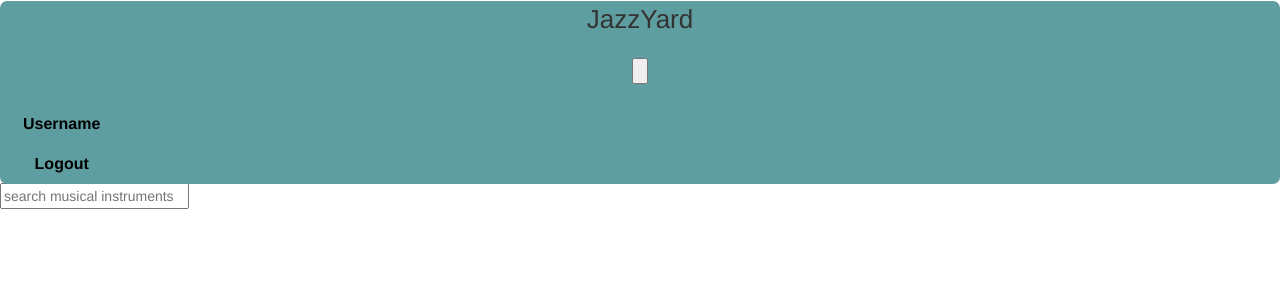
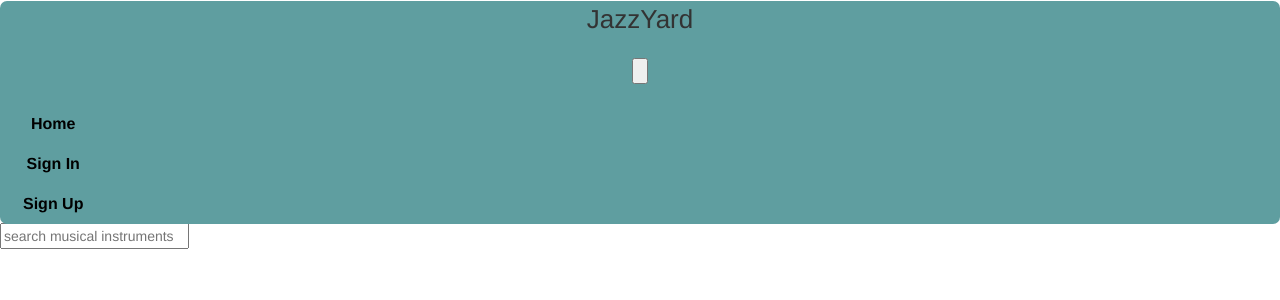
Before and after one commit to Naveen2369/B9IS123_PROGRAMMING_FOR_INFORMATION_SYSTEMS, a Python web app: template Jazzyard/templates/home.html in a window 1280 px wide. Shown: the top 300 px of the page. Run offline with Jinja, Linux system fonts and the light colour scheme; the template is opened without the code that fills it, so the values that code supplies are empty; some libraries are stand-ins or nearby versions.

Commit message:
added validation to show the menu items based on user login

```diff
--- a/Jazzyard/templates/template.html
+++ b/Jazzyard/templates/template.html
@@ -46,8 +46,15 @@
 
         <div class="nav" style="float:left">
 
-          <a class="nav-item nav-link" id="username" >Username</a>
-          <a class="nav-item nav-link" id="logout" href="/logout">Logout</a>
+            {% if user.is_authenticated %}
+            <a class="nav-item nav-link" id="username" >{{ user.first_name }}</a>
+            <a class="nav-item nav-link" id="logout" href="/logout">Logout</a>
+            {% else %}
+
+            <a class="nav-item nav-link" id="home" href="/">Home</a>
+            <a class="nav-item nav-link" id="login" href="/login">Sign In</a>
+            <a class="nav-item nav-link" id="signUp" href="/sign-up">Sign Up</a>
+            {% endif %}
 
         </div>
     </div>
```
